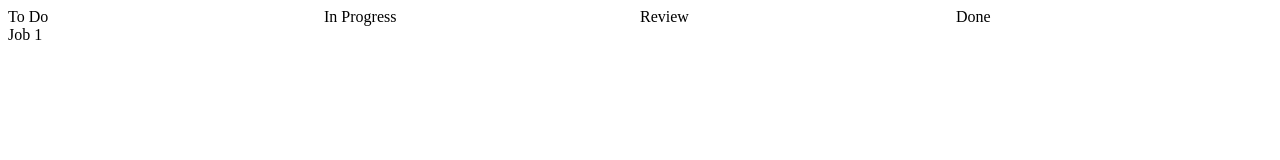
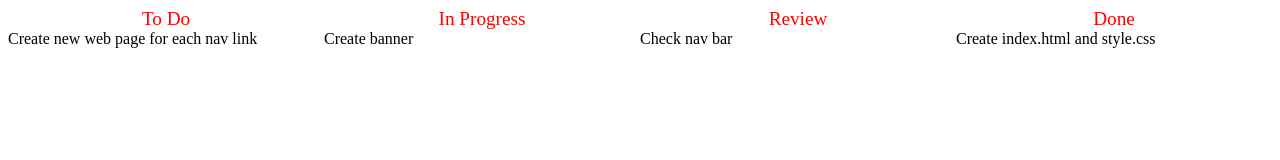
Before and after one commit to karldudley/kanban, a plain HTML site: page index.html in a window 1280 px wide. Drawn offline with Linux system fonts and the light colour scheme.

Commit message:
add jobs

```diff
--- a/index.html
+++ b/index.html
@@ -9,11 +9,14 @@
 </head>
 <body>
     <div class="main-container">
-        <div>To Do</div>
-        <div>In Progress</div>
-        <div>Review</div>
-        <div>Done</div>
-        <div>Job 1</div>
+        <div class="table_header">To Do</div>
+        <div class="table_header">In Progress</div>
+        <div class="table_header">Review</div>
+        <div class="table_header">Done</div>
+        <div class="item">Create new web page for each nav link</div>
+        <div class="item">Create banner</div>
+        <div class="item">Check nav bar</div>
+        <div class="item">Create index.html and style.css</div>
     </div>
 </body>
 </html>
--- a/style.css
+++ b/style.css
@@ -2,3 +2,11 @@
     display: grid;
     grid-template-columns: 1fr 1fr 1fr 1fr;
 }
+.table_header {
+    font-size: larger   ;
+    color: red;
+    justify-self: center;
+}
+.main_container > div:nth-child(1) {
+
+}
```
